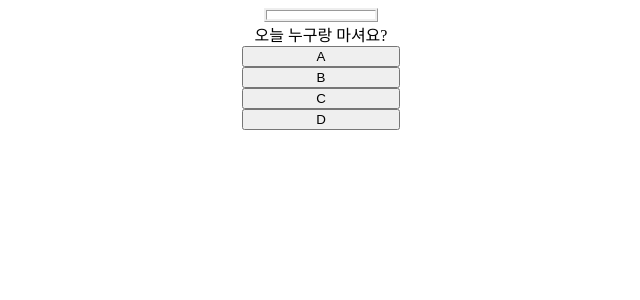
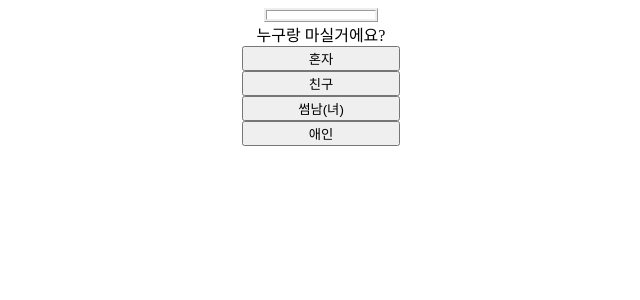
Before and after one commit to taekhun/beer-test, a React (Create React App) app: page /start in a window 1280 px wide. Shown: the top 300 px of the page, without its empty margins (319-959 px from the left). Built offline with nearby package versions, Linux system fonts and the light colour scheme.

Commit message:
:bulb: Add Json file

```diff
--- /dev/null
+++ b/src/QnA.json
@@ -0,0 +1,45 @@
+[
+    {
+        "index":1,
+        "question" : "누구랑 마실거에요?",
+        "answers" : [
+            {
+                "answer":"혼자",
+                "value":"A"
+            },
+            {
+                "answer":"친구",
+                "value":"B"
+            },
+            {
+                "answer":"썸남(녀)",
+                "value":"C"
+            },
+            {
+                "answer":"애인",
+                "value":"D"
+            }]
+    },
+
+    {
+        "index":2,
+        "question" : "아아앙",
+        "answers" : [
+            {
+                "answer":"호호",
+                "value":"A"
+            },
+            {
+                "answer":"히히",
+                "value":"B"
+            },
+            {
+                "answer":"으으응ㅁ",
+                "value":"C"
+            },
+            {
+                "answer":"로로롤",
+                "value":"D"
+            }]
+    }
+]
--- a/src/components/QuestionPage.js
+++ b/src/components/QuestionPage.js
@@ -1,19 +1,22 @@
 import { useState } from "react";
 import styled from "styled-components";
+import QnA from "../QnA.json";
 
 const QuestionPage = () => {
+  let qIndex = 0;
+
   return (
     <Background>
       <Container>
         <InnerContainer>
           <StatusBar />
           <Icon />
-          <Question>오늘 누구랑 마셔요?</Question>
+          <Question>{QnA[qIndex].question}</Question>
           <AnswerBox>
-            <Answer>A</Answer>
-            <Answer>B</Answer>
-            <Answer>C</Answer>
-            <Answer>D</Answer>
+            {qIndex === 0 &&
+              QnA[qIndex].answers.map((item) => {
+                return <Answer>{item.answer}</Answer>;
+              })}
           </AnswerBox>
         </InnerContainer>
       </Container>
```
